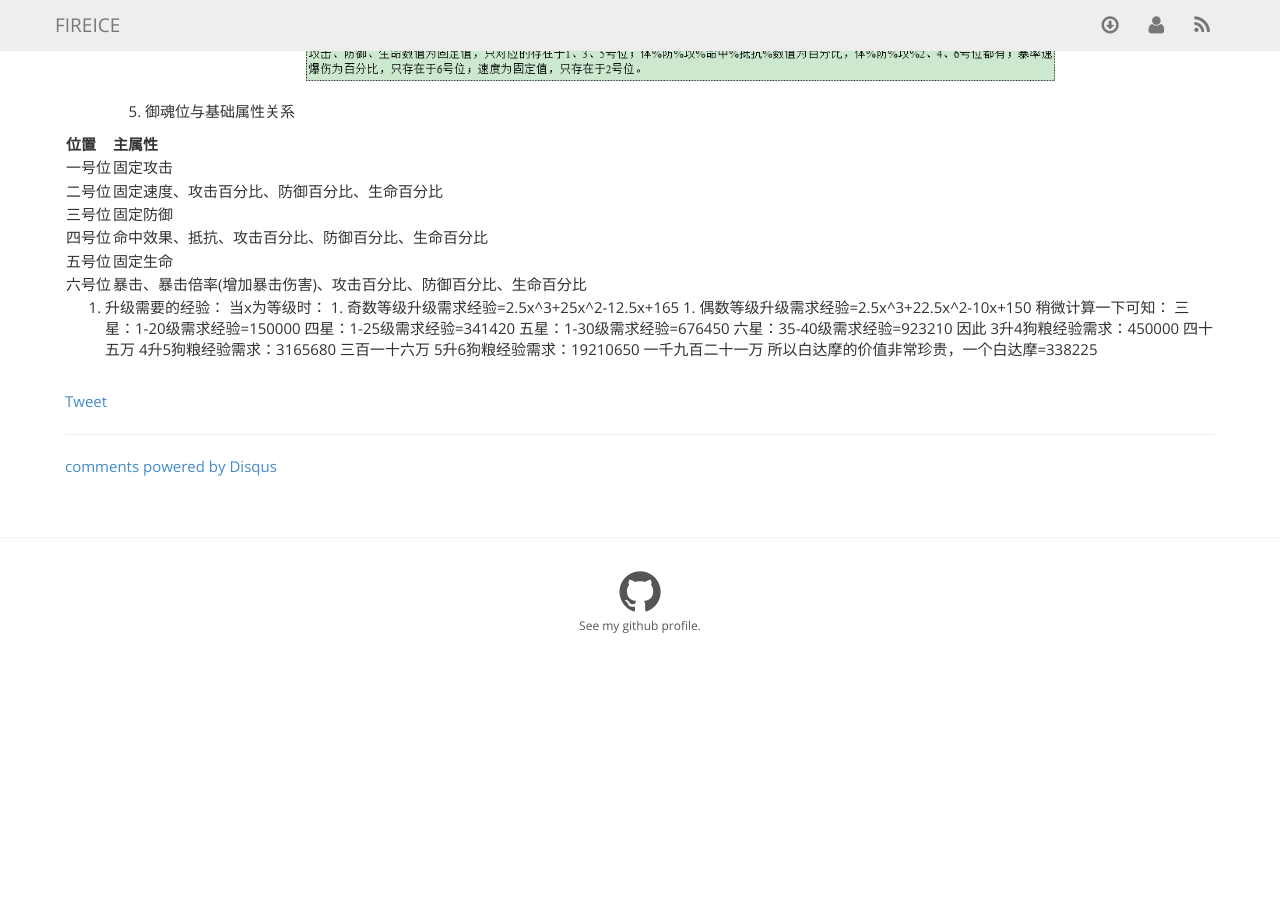
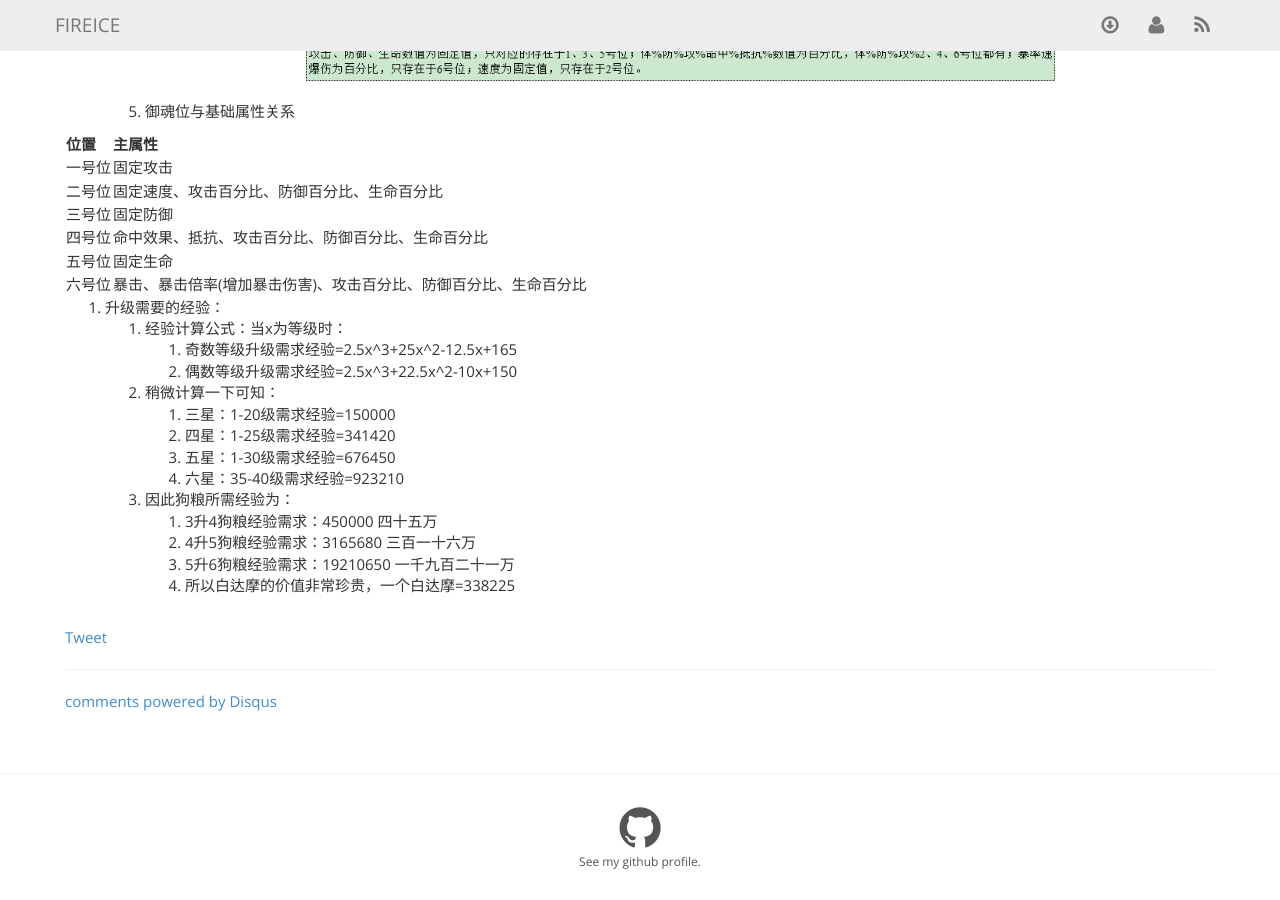
Before and after one commit to chzju/chzju.github.com, a Jekyll site: the page built from _posts/2016-10-10-yys.md, in a window 1280 px wide and 900 px high, scrolled down 945 px. Built offline with Jekyll 4.4.1, drawn with Linux system fonts in a browser that asks for light colours; nearby versions of some CDN libraries; comment, search, counter and statistics services are not loaded; before the commit the page ends 1609 px from its top, so only the background shows below that.

Commit message:
docs:排版更新

```diff
--- a/_posts/2016-10-10-yys.md
+++ b/_posts/2016-10-10-yys.md
@@ -36,19 +36,19 @@ category: posts
 
 
 1. 升级需要的经验：
-    当x为等级时：
+    1. 经验计算公式：当x为等级时：
         1. 奇数等级升级需求经验=2.5x^3+25x^2-12.5x+165
         1. 偶数等级升级需求经验=2.5x^3+22.5x^2-10x+150
-    稍微计算一下可知：
-        三星：1-20级需求经验=150000
-        四星：1-25级需求经验=341420
-        五星：1-30级需求经验=676450
-        六星：35-40级需求经验=923210
-    因此
-        3升4狗粮经验需求：450000 四十五万
-        4升5狗粮经验需求：3165680 三百一十六万
-        5升6狗粮经验需求：19210650 一千九百二十一万
-        所以白达摩的价值非常珍贵，一个白达摩=338225
+    1. 稍微计算一下可知：
+        1. 三星：1-20级需求经验=150000
+        1. 四星：1-25级需求经验=341420
+        1. 五星：1-30级需求经验=676450
+        1. 六星：35-40级需求经验=923210
+    1. 因此狗粮所需经验为：
+        1. 3升4狗粮经验需求：450000 四十五万
+        1. 4升5狗粮经验需求：3165680 三百一十六万
+        1. 5升6狗粮经验需求：19210650 一千九百二十一万
+        1. 所以白达摩的价值非常珍贵，一个白达摩=338225
 
 
 [yuhun_level_star]: /images/20161010-yys/yuhun.jpg "yuhun_level_star_ttl"
```
